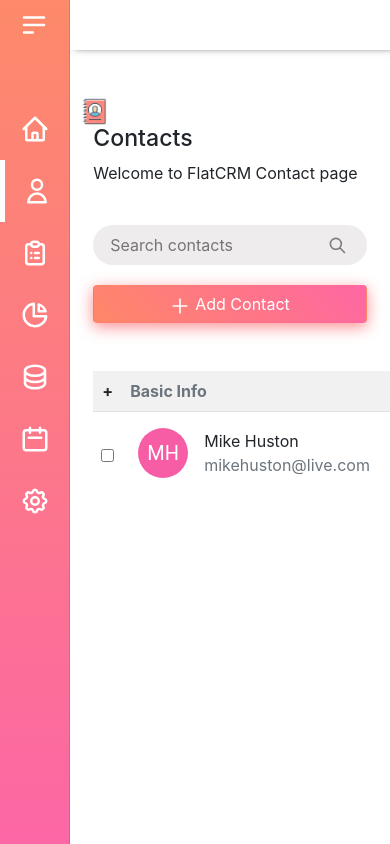
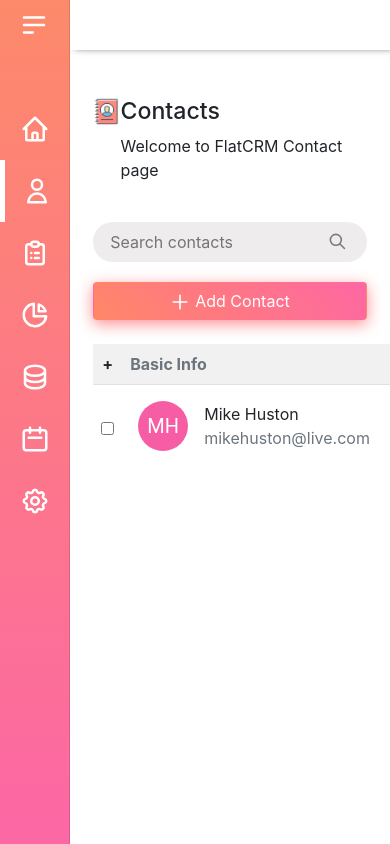
Before and after one commit to vishal-rathod-07/Contact-List-App, a React (Create React App) app: page / in a window 390 px wide. Built offline with nearby package versions, Linux system fonts and the light colour scheme.

Commit message:
Refactor: classes refactored for responsiveness

```diff
--- a/src/components/ContactMain/ContactMain.js
+++ b/src/components/ContactMain/ContactMain.js
@@ -68,7 +68,7 @@ const ContactMain = () => {
   return (
     <div className='main-content container-fluid'>
       <div className='row'>
-        <div className='main-content-top col-md-12'></div>
+        <div className='main-content-top col-xl-12'></div>
       </div>
       <div className='row'>
         <div
@@ -76,24 +76,22 @@ const ContactMain = () => {
           style={{ width: '93%', height: '100%' }}
         >
           <div className='row'>
-            <div className='col-md-1 p-0'>
+            <div className='col-xl-12 d-flex'>
               <img src={Logo} alt='logo' className='logo' />
-            </div>
-            <div className='col-md-11'>
               <div className='main-content-header'>
                 <h3>Contacts</h3>
                 <p>Welcome to FlatCRM Contact page</p>
               </div>
             </div>
           </div>
-          <div className='row mt-4'>
-            <div className='col-md-3 d-flex'>
+          <div className='row mt-4 mb-4'>
+            <div className='col-xl-3 col-md-6'>
               <SearchBar
                 filterText={filterText}
                 setFilterText={setFilterText}
               />
             </div>
-            <div className='col-md-9 d-flex align-center'>
+            <div className='col-xl-9 col-md-6 d-flex'>
               <ContactButton
                 btnIcon={'plus'}
                 btnText={'Add Contact'}
@@ -103,8 +101,8 @@ const ContactMain = () => {
               />
             </div>
           </div>
-          <div className='row mt-5'>
-            <div className='col-md-7 '>
+          <div className='row mt-0'>
+            <div className='col-lg-7 '>
               <ContactTable
                 contacts={contacts}
                 deleteContact={deleteContact}
@@ -112,7 +110,7 @@ const ContactMain = () => {
                 showActiveUser={showActiveUser}
               />
             </div>
-            <div className='col-md-5'>
+            <div className='col-lg-5'>
               {isActive && (
                 <ContactInfo
                   activeContact={activeContact}
```
